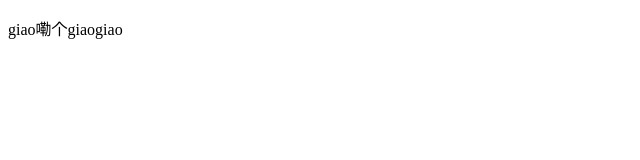
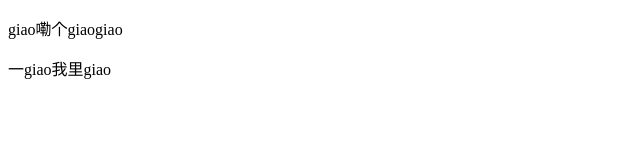
Before and after one commit to Luoyangchengxiang/giao, a plain HTML site: page index.html in a window 1280 px wide. Shown: the whole page, without its empty margins (0-640 px from the left). Drawn offline with Linux system fonts and the light colour scheme.

Commit message:
zzk的修改

```diff
--- a/index.html
+++ b/index.html
@@ -8,5 +8,6 @@
 </head>
 <body>
     <p>giao嘞个giaogiao</p>
+    <p>一giao我里giao</p>
 </body>
 </html>
```
